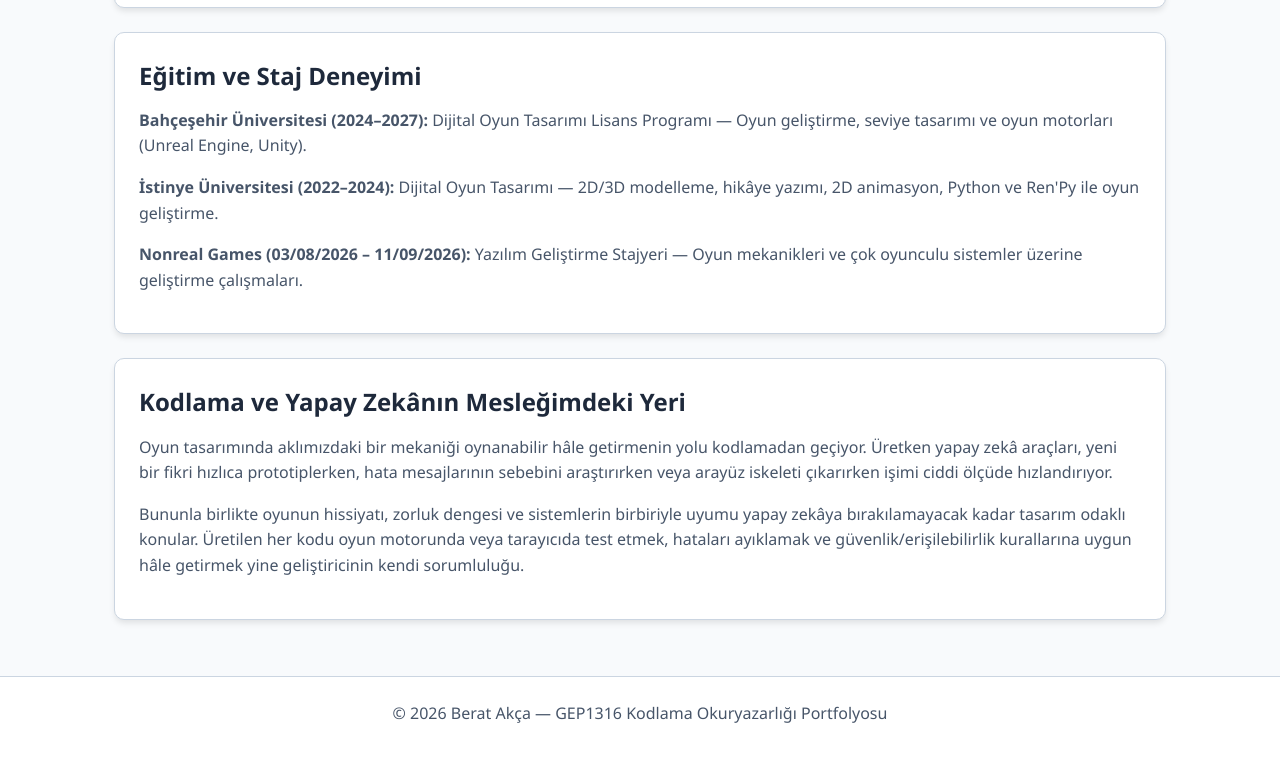
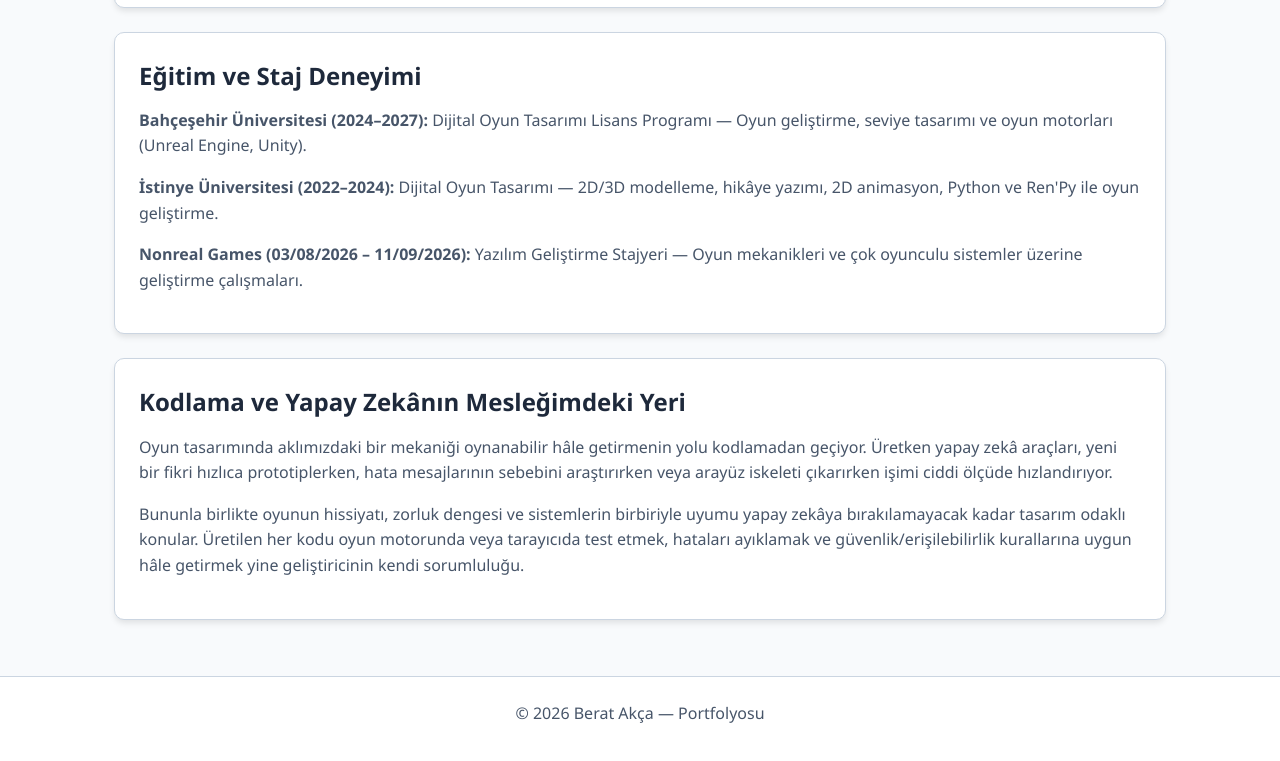
Before and after one commit to netrox48/Berat-Portfolyo, a plain HTML site: page hakkimda.html in a window 1280 px wide. Shown: the part 357-1118 px from the top of the page. Drawn offline with Linux system fonts and the light colour scheme.

Commit message:
footer düzenleme

```diff
--- a/hakkimda.html
+++ b/hakkimda.html
@@ -50,7 +50,7 @@
     </main>
 
     <footer>
-        <p>&copy; 2026 Berat Akça — GEP1316 Kodlama Okuryazarlığı Portfolyosu</p>
+        <p>&copy; 2026 Berat Akça — Portfolyosu</p>
     </footer>
 
     <script src="script.js"></script>
```
Also changed, not shown: iletisim.html (+1 -1 lines), index.html (+1 -1 lines), projeler.html (+1 -1 lines).
